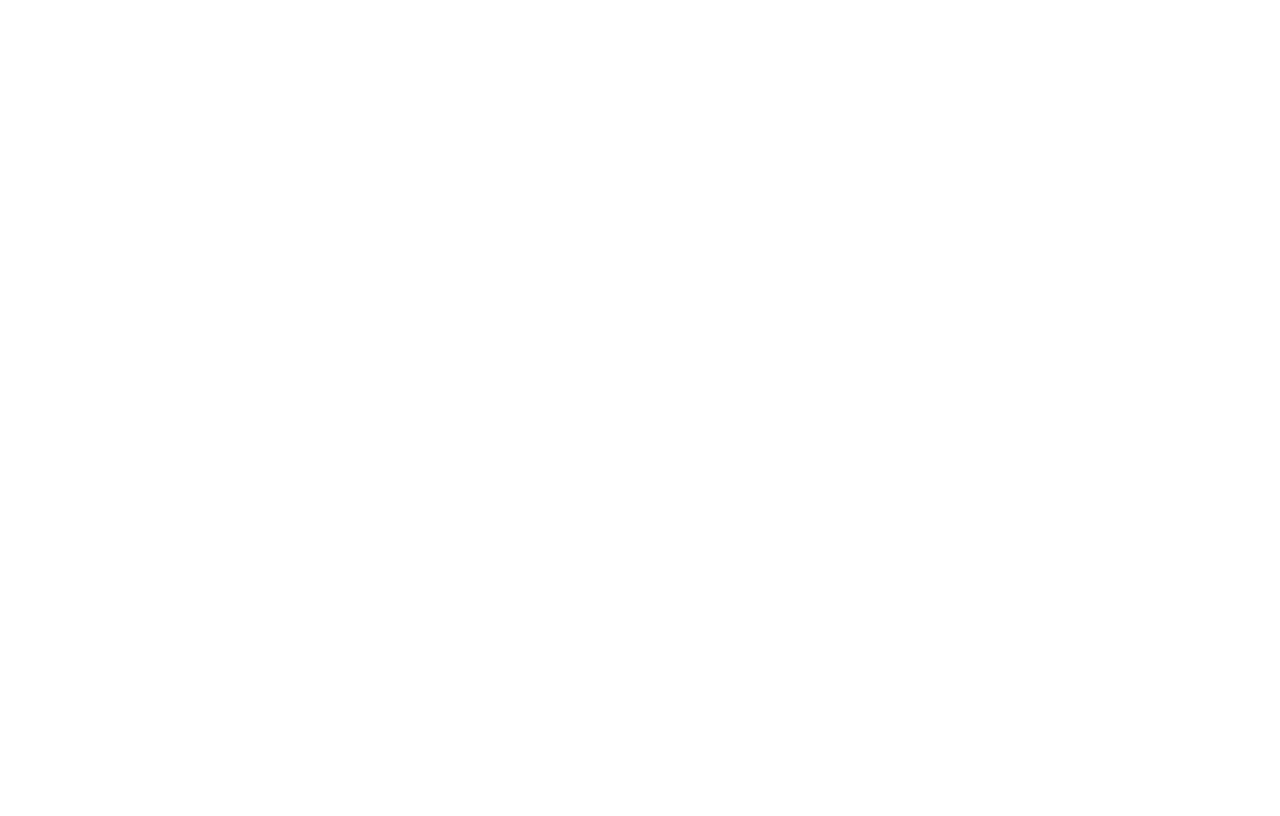
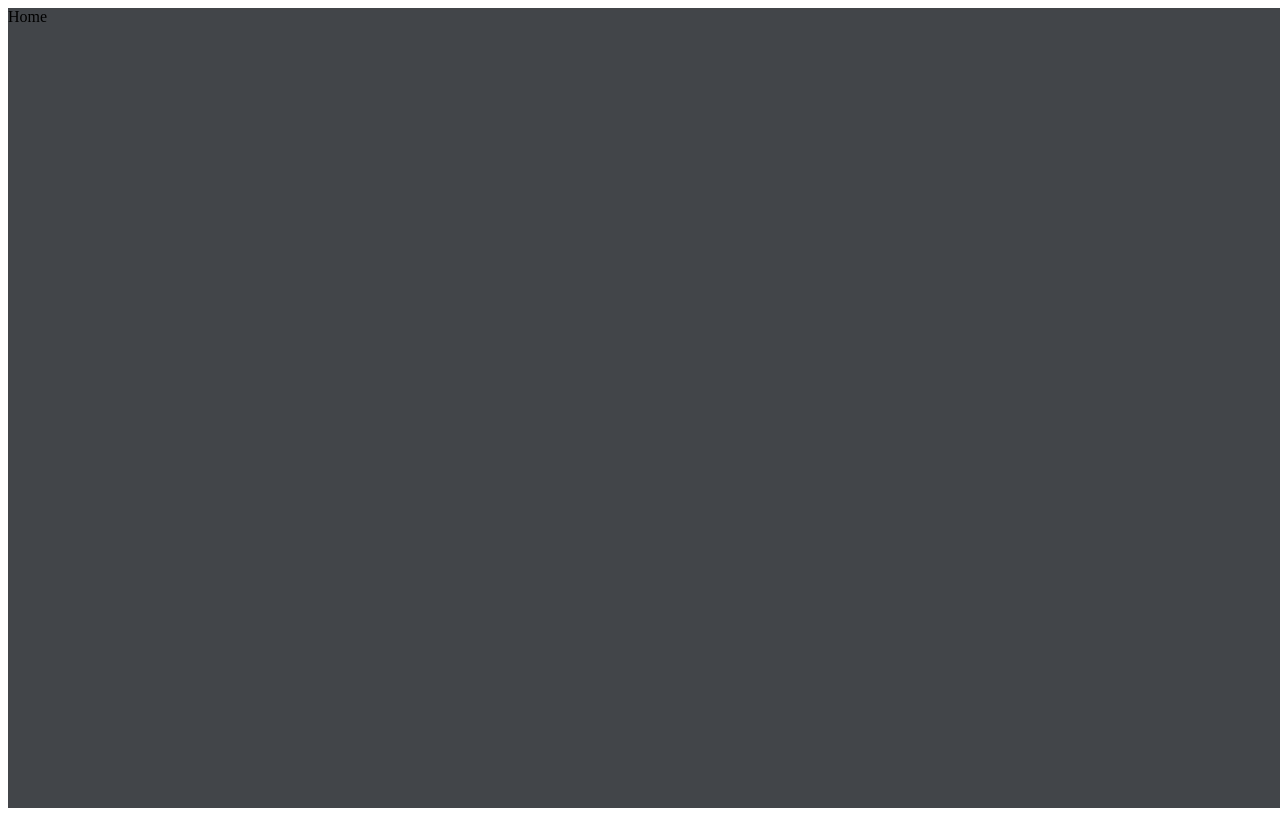
Before and after one commit to 26june/ordered-project, a React (Create React App) app: page / in a window 1280 px wide. Built offline with nearby package versions, Linux system fonts and the light colour scheme.

Commit message:
create home

```diff
--- a/src/App.css
+++ /dev/null
@@ -1,38 +0,0 @@
-.App {
-  text-align: center;
-}
-
-.App-logo {
-  height: 40vmin;
-  pointer-events: none;
-}
-
-@media (prefers-reduced-motion: no-preference) {
-  .App-logo {
-    animation: App-logo-spin infinite 20s linear;
-  }
-}
-
-.App-header {
-  background-color: #282c34;
-  min-height: 100vh;
-  display: flex;
-  flex-direction: column;
-  align-items: center;
-  justify-content: center;
-  font-size: calc(10px + 2vmin);
-  color: white;
-}
-
-.App-link {
-  color: #61dafb;
-}
-
-@keyframes App-logo-spin {
-  from {
-    transform: rotate(0deg);
-  }
-  to {
-    transform: rotate(360deg);
-  }
-}
--- a/src/App.js
+++ b/src/App.js
@@ -1,7 +1,18 @@
-import "./App.css";
+import Home from "./components/Home";
+import styled from "styled-components";
+
+const Container = styled.div`
+  background-color: #424549;
+  height: 100vh;
+  width: 100vw;
+`;
 
 function App() {
-  return <div className="App"></div>;
+  return (
+    <Container className="App">
+      <Home></Home>
+    </Container>
+  );
 }
 
 export default App;
--- /dev/null
+++ b/src/components/Home.jsx
@@ -0,0 +1,5 @@
+import React from "react";
+
+export default function Home() {
+  return <div>Home</div>;
+}
```
